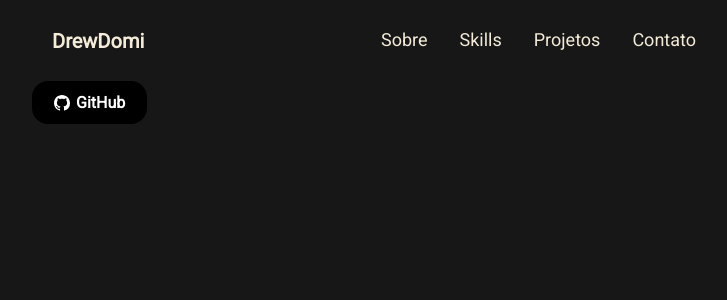
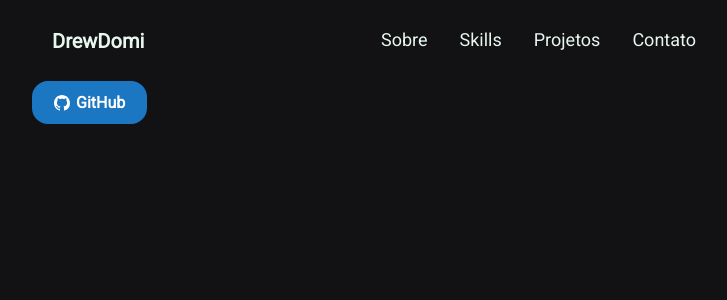
Before and after one commit to DevFirstVaga/portfolio-client, a React (Vite) app: page / in a window 1280 px wide. Shown: the top 300 px of the page, without its empty margins (258-985 px from the left). Built offline with nearby package versions, Linux system fonts and the light colour scheme.

Commit message:
fix: color pallete

```diff
--- a/src/App.tsx
+++ b/src/App.tsx
@@ -11,12 +11,12 @@ function App() {
       <GlobalStyle />
       <Header
         nickname="DrewDomi"
-        section={["Sobre", "Skills", "Projetos", "Contato"]}
+        sections={["Sobre", "Skills", "Projetos", "Contato"]}
       />
       <Button
         variant="solid"
         size="medium"
-        color="#000"
+        color={theme.colors.primary}
         leftIcon={<BsGithub />}
       >
         GitHub
--- a/src/components/Button/styled.ts
+++ b/src/components/Button/styled.ts
@@ -1,7 +1,7 @@
 import styled, { DefaultTheme, css } from "styled-components";
 import { BtnProps } from ".";
 
-type StyledProps = { theme: DefaultTheme } & BtnProps;
+type StyledProps = { theme: DefaultTheme; } & BtnProps;
 
 const wrapperModifiers = {
   solid: (theme: DefaultTheme, color?: string) => css`
@@ -53,7 +53,7 @@ export const Wrapper = styled.button<StyledProps>`
     font-weight: 700;
     display: flex;
     align-items: center;
-    transition: 0.2s ease;
+    transition: 0.2s ease-in-out;
     &:active {
       transform: scale(0.9);
     }
--- a/src/components/Header/index.tsx
+++ b/src/components/Header/index.tsx
@@ -3,28 +3,27 @@ import * as S from "./styled";
 import { useState, useEffect } from "react";
 
 export type HeaderProps = {
-  section?: Array<string>;
+  sections?: Array<string>;
   nickname?: string;
 };
 
-function Header({ section, nickname }: HeaderProps) {
+function Header({ sections, nickname }: HeaderProps) {
   const [toggle, setToggle] = useState(false);
   function toggleMenu() {
-    setToggle((prevState) => !prevState);
+    setToggle(prevState => !prevState);
   }
 
-  function closeMenu(){
+  function closeMenu() {
     setTimeout(toggleMenu, 100);
   }
 
   useEffect(() => {
     function handleResize() {
       const isMobile = window.innerWidth <= 700;
-      if (isMobile) {
+      if (isMobile)
         setToggle(false);
-      } else {
+      else
         setToggle(true);
-      }
     }
 
     window.addEventListener("resize", handleResize);
@@ -44,7 +43,7 @@ function Header({ section, nickname }: HeaderProps) {
       {(toggle || window.innerWidth > 700) && (
         <nav>
           <ul>
-            {section?.map((link, index) => {
+            {sections?.map((link, index) => {
               return (
                 <li key={index}>
                   <a onClick={closeMenu} href={`#${link}`}>{link}</a>
--- a/src/components/Header/styled.ts
+++ b/src/components/Header/styled.ts
@@ -1,7 +1,7 @@
 import styled, { DefaultTheme, css, keyframes } from "styled-components";
 import { HeaderProps } from ".";
 
-type StyledProps = { theme: DefaultTheme } & HeaderProps;
+type StyledProps = { theme: DefaultTheme; } & HeaderProps;
 
 const menuAnimation = keyframes`
   from {
--- a/src/theme/theme.ts
+++ b/src/theme/theme.ts
@@ -1,10 +1,10 @@
 export const theme = {
   colors: {
-    black: "#171717",
-    white: "#F4EBD9",
-    gray: "#808080",
-    primary: "#4281A4",
-    secondary: "#985F99",
+    black: "#121113",
+    white: "#E8F7EE",
+    gray: "#717568",
+    primary: "#1C77C3",
+    secondary: "#CD4631",
     tertiary: "#031926",
   },
   fonts: {
```
Also changed, not shown: index.html (+5 -4 lines), package.json (line endings or trailing spaces).
